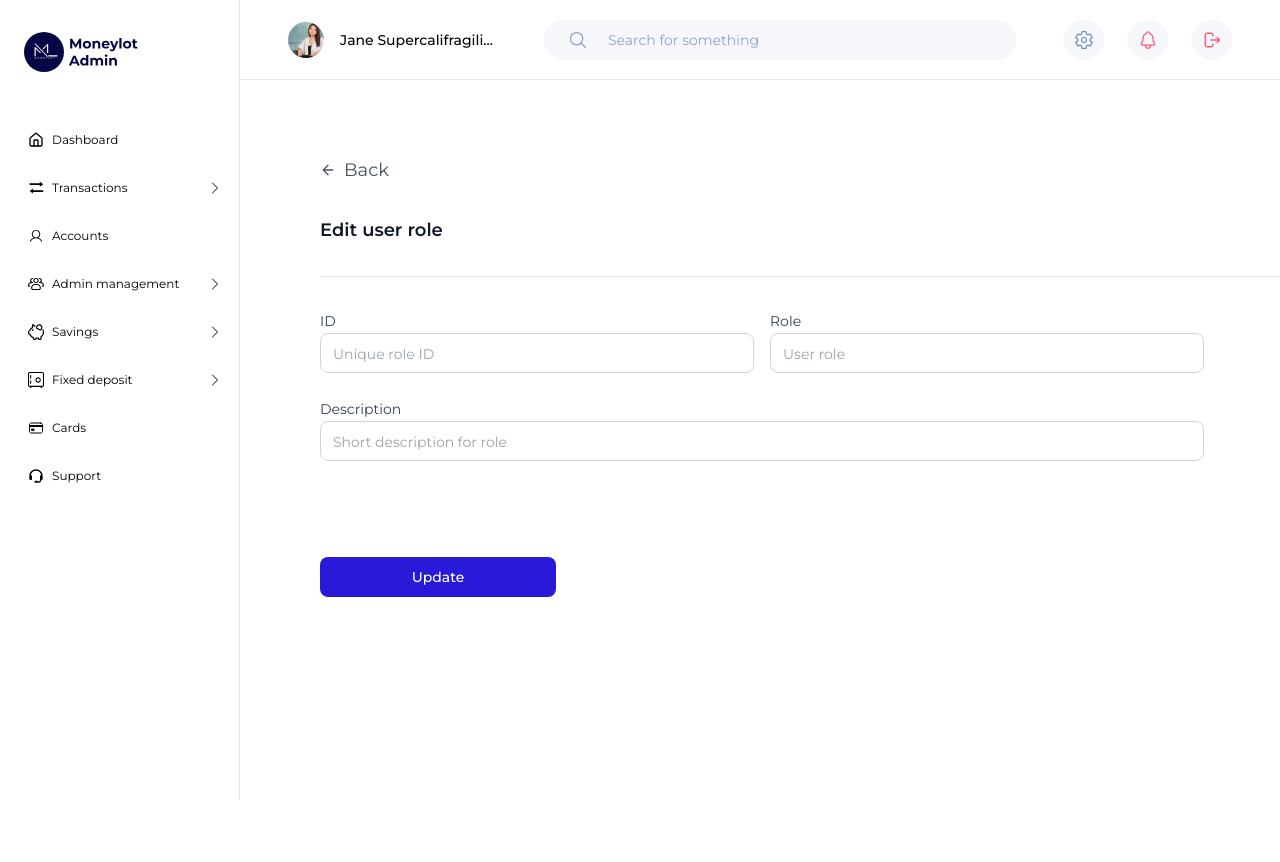
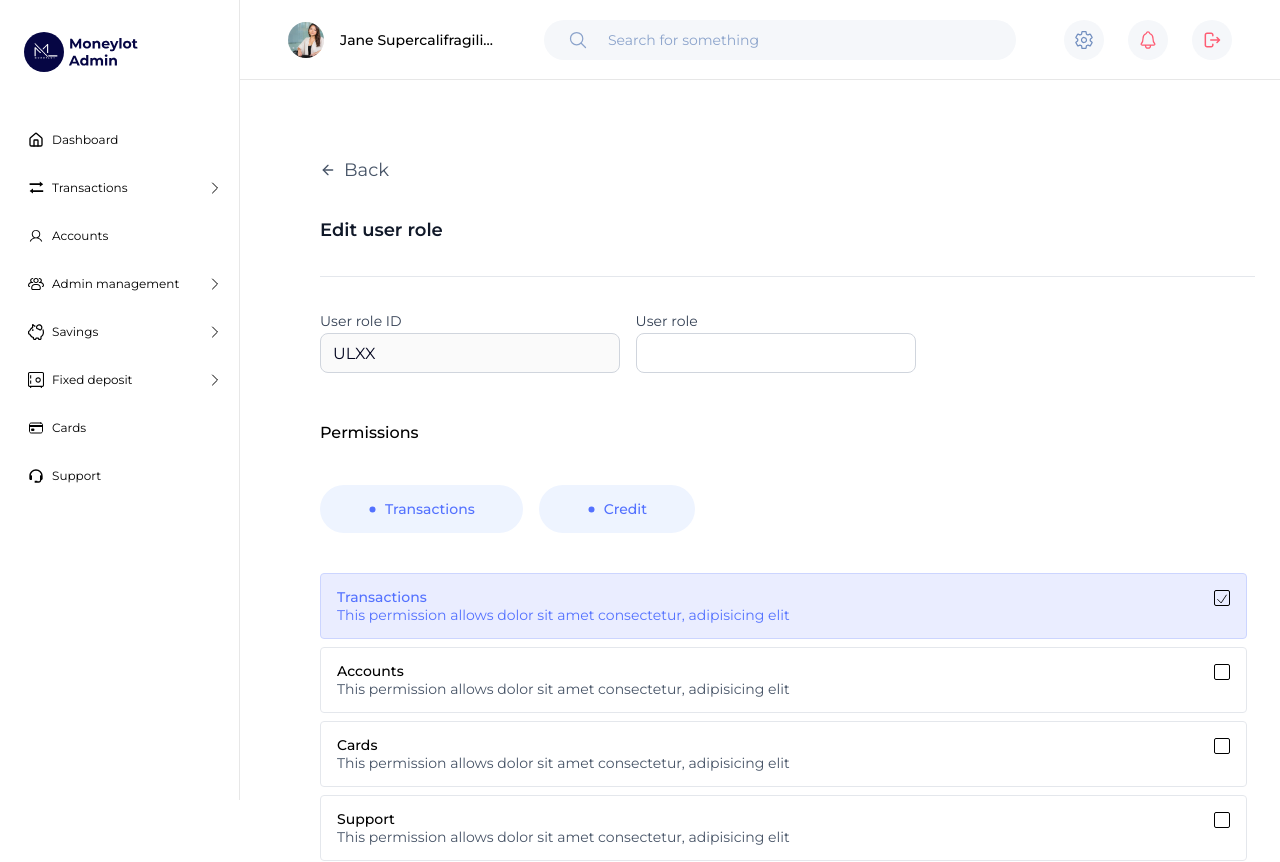
Before and after one commit to joshuaenahoro/moneylot-admin, a Next.js app: page /user-roles/edit in a window 1280 px wide. Shown: the top 862 px of the page. Before the commit the page ends 800 px from the top, so only its background shows below. Built offline with nearby package versions, Linux system fonts and the light colour scheme.

Commit message:
feat: revamp user role form

```diff
--- a/src/app/(dashboard)/user-roles/edit/actions.ts
+++ b/src/app/(dashboard)/user-roles/edit/actions.ts
@@ -7,7 +7,7 @@ export async function editUserRole(formData: FormData) {
   // Validate fields
   const validationResult = FormSchema.safeParse(formData);
 
-  // Create user
+  // Update user role
   if (!validationResult.success) {
     return {
       errors: validationResult.error.flatten().fieldErrors,
@@ -15,6 +15,7 @@ export async function editUserRole(formData: FormData) {
   }
 
   try {
+    console.log(validationResult);
     // const res = await postData('/api/user-role-edit', {
     //   ...formData,
     // });
--- /dev/null
+++ b/src/app/(dashboard)/user-roles/edit/checkbox.tsx
@@ -0,0 +1,29 @@
+'use client';
+
+import * as React from 'react';
+import * as CheckboxPrimitive from '@radix-ui/react-checkbox';
+import { twJoin } from 'tailwind-merge';
+import { Icon } from '@/components/icon';
+
+const Checkbox = React.forwardRef<
+  React.ElementRef<typeof CheckboxPrimitive.Root>,
+  React.ComponentPropsWithoutRef<typeof CheckboxPrimitive.Root>
+>(({ className, ...props }, ref) => (
+  <CheckboxPrimitive.Root
+    ref={ref}
+    className={twJoin(
+      'border-primary ring-offset-background focus-visible:ring-ring data-[state=checked]:bg-primary data-[state=checked]:text-primary-foreground peer h-4 w-4 shrink-0 rounded-sm border focus-visible:outline-none focus-visible:ring-2 focus-visible:ring-offset-2 disabled:cursor-not-allowed disabled:opacity-50',
+      className,
+    )}
+    {...props}
+  >
+    <CheckboxPrimitive.Indicator
+      className={twJoin('flex items-center justify-center text-current')}
+    >
+      <Icon name="check" className="h-4 w-4" />
+    </CheckboxPrimitive.Indicator>
+  </CheckboxPrimitive.Root>
+));
+Checkbox.displayName = CheckboxPrimitive.Root.displayName;
+
+export { Checkbox };
--- a/src/app/(dashboard)/user-roles/edit/form.tsx
+++ /dev/null
@@ -1,70 +0,0 @@
-'use client';
-
-import { Input } from '@/components/input';
-import { useForm } from 'react-hook-form';
-import { zodResolver } from '@hookform/resolvers/zod';
-import { Button } from '@/components/button';
-import { FormData, FormSchema } from './definitions';
-import { editUserRole } from './actions';
-import { toast } from 'sonner';
-import { useState } from 'react';
-import { Loading } from '@/components/loading';
-
-export function Form() {
-  const [isLoading, setIsLoading] = useState(false);
-
-  const {
-    register,
-    handleSubmit,
-    formState: { errors, isSubmitting },
-  } = useForm<FormData>({
-    resolver: zodResolver(FormSchema),
-  });
-
-  const onSubmit = async (data: FormData) => {
-    setIsLoading(true);
-    const res = await editUserRole(data);
-    if (res?.errorMessage) {
-      toast.error(res.errorMessage);
-    } else {
-      setTimeout(() => {
-        setIsLoading(false);
-        toast.success('User role updated');
-      }, 1000);
-    }
-  };
-
-  return (
-    <form
-      onSubmit={handleSubmit(onSubmit)}
-      autoComplete="off"
-      className="flex max-w-[884px] flex-col gap-2"
-    >
-      {isLoading && <Loading />}
-      <div className="flex gap-4">
-        <Input
-          label="ID"
-          error={errors.id?.message}
-          placeholder="Unique role ID"
-          {...register('id')}
-        />
-        <Input
-          label="Role"
-          error={errors.role?.message}
-          placeholder="User role"
-          {...register('role')}
-        />
-      </div>
-      <Input
-        label="Description"
-        error={errors.description?.message}
-        placeholder="Short description for role"
-        {...register('description')}
-      />
-      <div className="h-16" />
-      <Button type="submit" disabled={isSubmitting} className="w-[236px]">
-        Update
-      </Button>
-    </form>
-  );
-}
--- a/src/app/(dashboard)/user-roles/edit/page.tsx
+++ b/src/app/(dashboard)/user-roles/edit/page.tsx
@@ -2,18 +2,34 @@ import { SITE_NAME } from '@/constants';
 import { Metadata } from 'next';
 import { Header } from './header';
 import { PageWrapper } from '@/components/page';
-import { Form } from './form';
+import { UserRoleForm } from './user-role-form';
 
 export const metadata: Metadata = {
   title: `Edit - User Roles - ${SITE_NAME}`,
   description: '',
 };
 
-export default function EditUserRolePage() {
+async function getPermissions() {
+  return [
+    'Transactions',
+    'Accounts',
+    'Cards',
+    'Support',
+    'Savings',
+    'Sales',
+    'Security',
+  ];
+}
+
+export default async function EditUserRolePage() {
+  const permissions = await getPermissions();
+
   return (
-    <PageWrapper>
-      <Header />
-      <Form />
-    </PageWrapper>
+    <div className="max-w-[999px]">
+      <PageWrapper>
+        <Header />
+        <UserRoleForm permissions={permissions} />
+      </PageWrapper>
+    </div>
   );
 }
--- /dev/null
+++ b/src/app/(dashboard)/user-roles/edit/user-role-form.tsx
@@ -0,0 +1,163 @@
+'use client';
+
+import { zodResolver } from '@hookform/resolvers/zod';
+import { useForm } from 'react-hook-form';
+import { z } from 'zod';
+
+import { Button } from '@/components/button';
+import { Checkbox } from './checkbox';
+import {
+  Form,
+  FormControl,
+  FormDescription,
+  FormField,
+  FormItem,
+  FormLabel,
+  FormMessage,
+} from '@/components/form';
+import { toast } from 'sonner';
+import { twMerge } from 'tailwind-merge';
+import { Input } from '@/components/input';
+
+const FormSchema = z.object({
+  id: z.string(),
+  role: z.string().min(2, { message: 'Role must be at least 2 characters' }),
+  permissions: z
+    .array(z.string())
+    .refine((value) => value.some((item) => item), {
+      message: 'You have to select at least one item.',
+    }),
+});
+
+export function UserRoleForm({ permissions }: { permissions: string[] }) {
+  const form = useForm<z.infer<typeof FormSchema>>({
+    resolver: zodResolver(FormSchema),
+    defaultValues: {
+      id: 'ULXX',
+      permissions: ['Transactions', 'Credit'],
+    },
+  });
+
+  function onSubmit(data: z.infer<typeof FormSchema>) {
+    toast.info(JSON.stringify(data, null, 2));
+  }
+
+  return (
+    <Form {...form}>
+      <form onSubmit={form.handleSubmit(onSubmit)} className="space-y-8">
+        <div className="flex gap-4">
+          <FormField
+            control={form.control}
+            name="id"
+            render={({ field }) => (
+              <FormItem>
+                <FormControl>
+                  <Input label="User role ID" {...field} disabled />
+                </FormControl>
+              </FormItem>
+            )}
+          ></FormField>
+
+          <FormField
+            control={form.control}
+            name="role"
+            render={({ field }) => (
+              <FormItem>
+                <FormControl>
+                  <Input label="User role" {...field} />
+                </FormControl>
+              </FormItem>
+            )}
+          ></FormField>
+        </div>
+
+        <FormField
+          control={form.control}
+          name="permissions"
+          render={() => (
+            <FormItem className="flex flex-col gap-8">
+              <FormLabel className="text-base">Permissions</FormLabel>
+              <div className="flex h-12">
+                <ul className="flex flex-wrap gap-4">
+                  {form.getValues('permissions').map((permission) => (
+                    <li
+                      className="flex items-center gap-2 rounded-3xl bg-[#EEF4FF] px-12 py-3 text-sm font-medium text-blue-light"
+                      key={permission}
+                    >
+                      <svg width="9" height="9" viewBox="0 0 9 9" fill="none">
+                        <circle cx="4.5" cy="4.5" r="3" fill="#5371FF" />
+                      </svg>
+                      {permission}
+                    </li>
+                  ))}
+                </ul>
+              </div>
+
+              <div className="flex h-[380px] flex-col gap-2 overflow-y-auto pr-2">
+                {permissions.map((permission) => (
+                  <FormField
+                    key={permission}
+                    control={form.control}
+                    name="permissions"
+                    render={({ field }) => {
+                      return (
+                        <FormItem
+                          key={permission}
+                          className={twMerge(
+                            'relative flex flex-row items-start justify-between space-x-3 space-y-0 rounded border border-[#E4E7EC] p-4',
+                            field.value.includes(permission) &&
+                              'border-[#CCD5FF] bg-[#EAEDFF]',
+                          )}
+                        >
+                          <FormLabel className="before:absolute before:inset-0">
+                            <div
+                              className={twMerge(
+                                'mb-1',
+                                field.value.includes(permission) &&
+                                  'text-blue-light',
+                              )}
+                            >
+                              {permission}
+                            </div>
+                            <div
+                              className={twMerge(
+                                'font-normal text-[#475467]',
+                                field.value.includes(permission) &&
+                                  'text-blue-light',
+                              )}
+                            >
+                              This permission allows dolor sit amet consectetur,
+                              adipisicing elit
+                            </div>
+                          </FormLabel>
+
+                          <FormControl>
+                            <Checkbox
+                              checked={field.value?.includes(permission)}
+                              onCheckedChange={(checked) => {
+                                return checked
+                                  ? field.onChange([...field.value, permission])
+                                  : field.onChange(
+                                      field.value?.filter(
+                                        (value) => value !== permission,
+                                      ),
+                                    );
+                              }}
+                            />
+                          </FormControl>
+                        </FormItem>
+                      );
+                    }}
+                  />
+                ))}
+              </div>
+
+              <FormMessage />
+            </FormItem>
+          )}
+        />
+        <Button type="submit">Update</Button>
+      </form>
+    </Form>
+  );
+}
```
